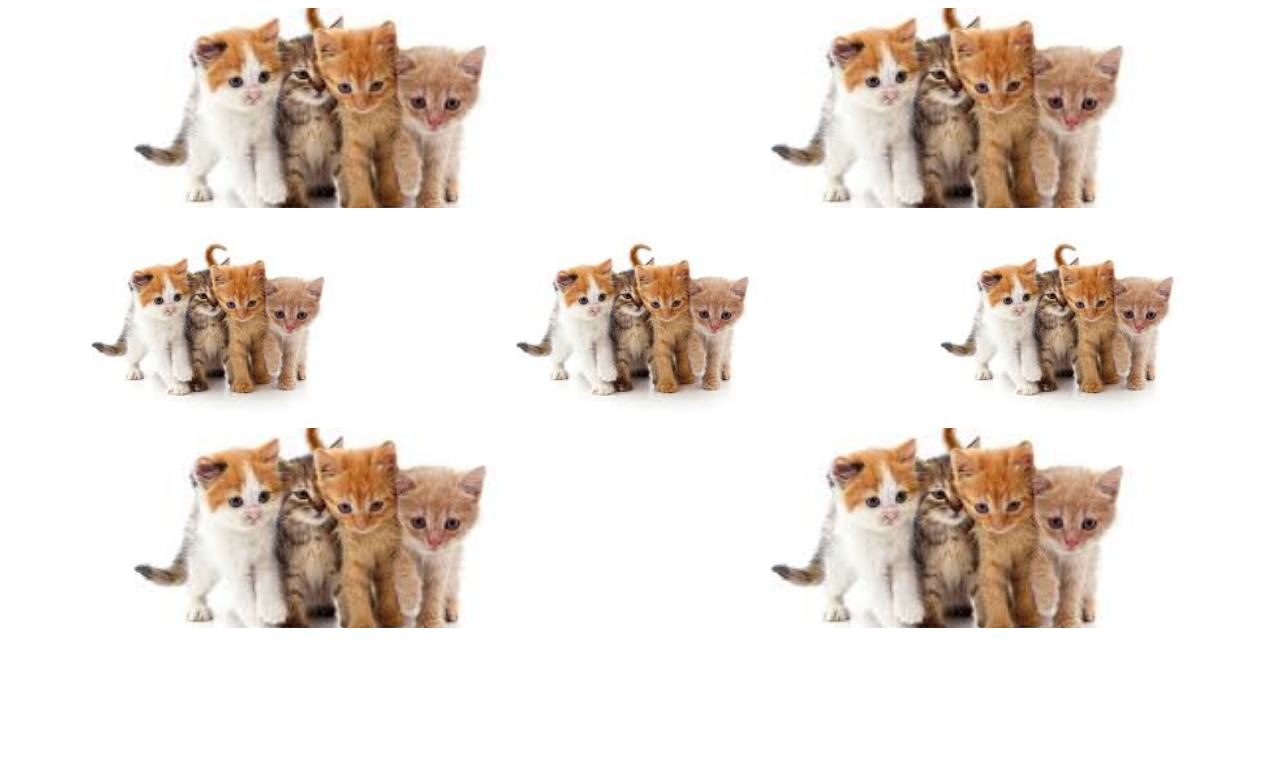
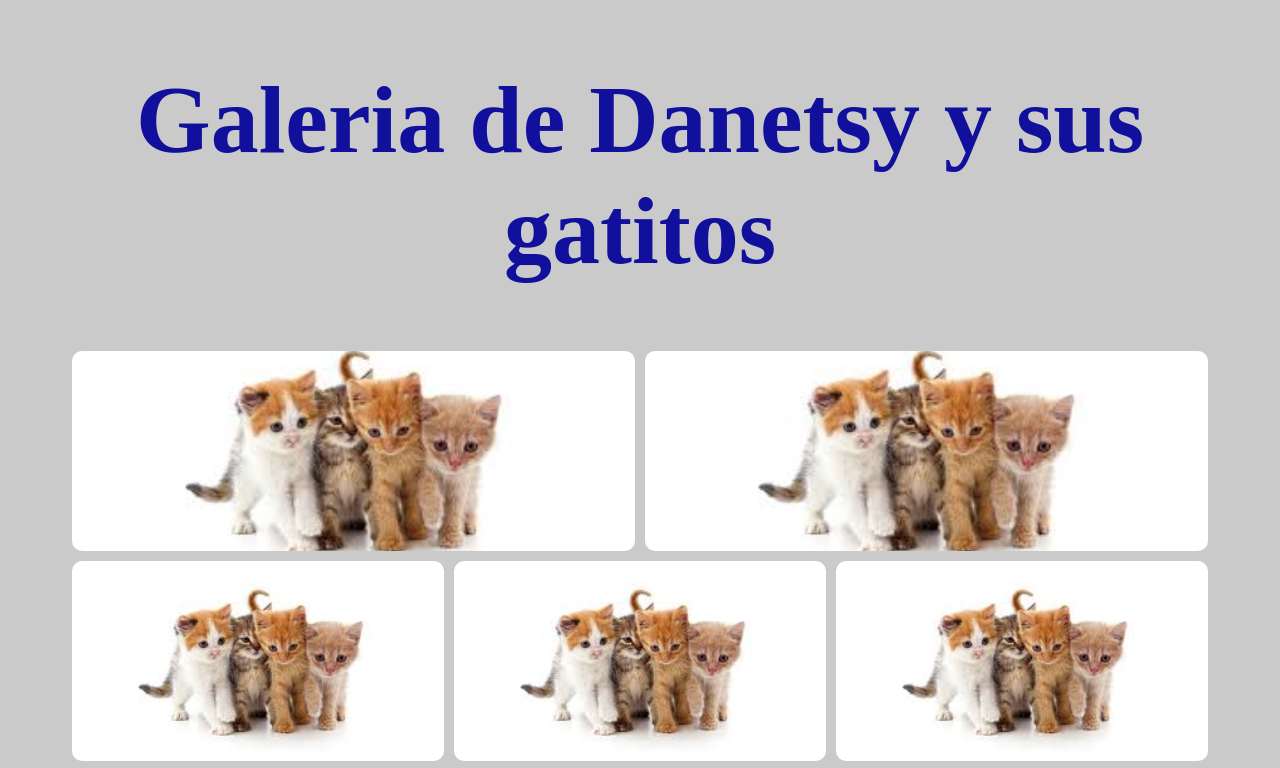
Before and after one commit to Clases-con-Danetsy/tarea-6-estaba-pendiente, a plain HTML site: page Index.html in a window 1280 px wide. Shown: the top 768 px of the page. Drawn offline with Linux system fonts and the light colour scheme.

Commit message:
Se creó un titulo para la galeria de danetsy

```diff
--- a/Index.html
+++ b/Index.html
@@ -7,6 +7,7 @@
     <title></title>
 </head>
 <body>
+    <h1>Galeria de Danetsy y sus gatitos</h1>
     <div id="gallery">
         <div class="gallery-item"><img src="imagenes/gatos.jpeg" alt="1"></div>
         <div class="gallery-item"><img src="imagenes/gatos.jpeg" alt="2"></div>
--- a/estilos.css
+++ b/estilos.css
@@ -1,4 +1,15 @@
+body{
+
+  background-color: #cacaca;
+}
+h1{
+  font-size: 6rem;
+  font-weight: 900;
+  text-align: center;
+  color: rgb(16, 16, 157);
+}
 #gallery {
+  padding: 0 4rem;
   display: grid;
   grid-template-columns: repeat(6, 1fr);
   grid-template-rows: repeat(3, 200px);
```
